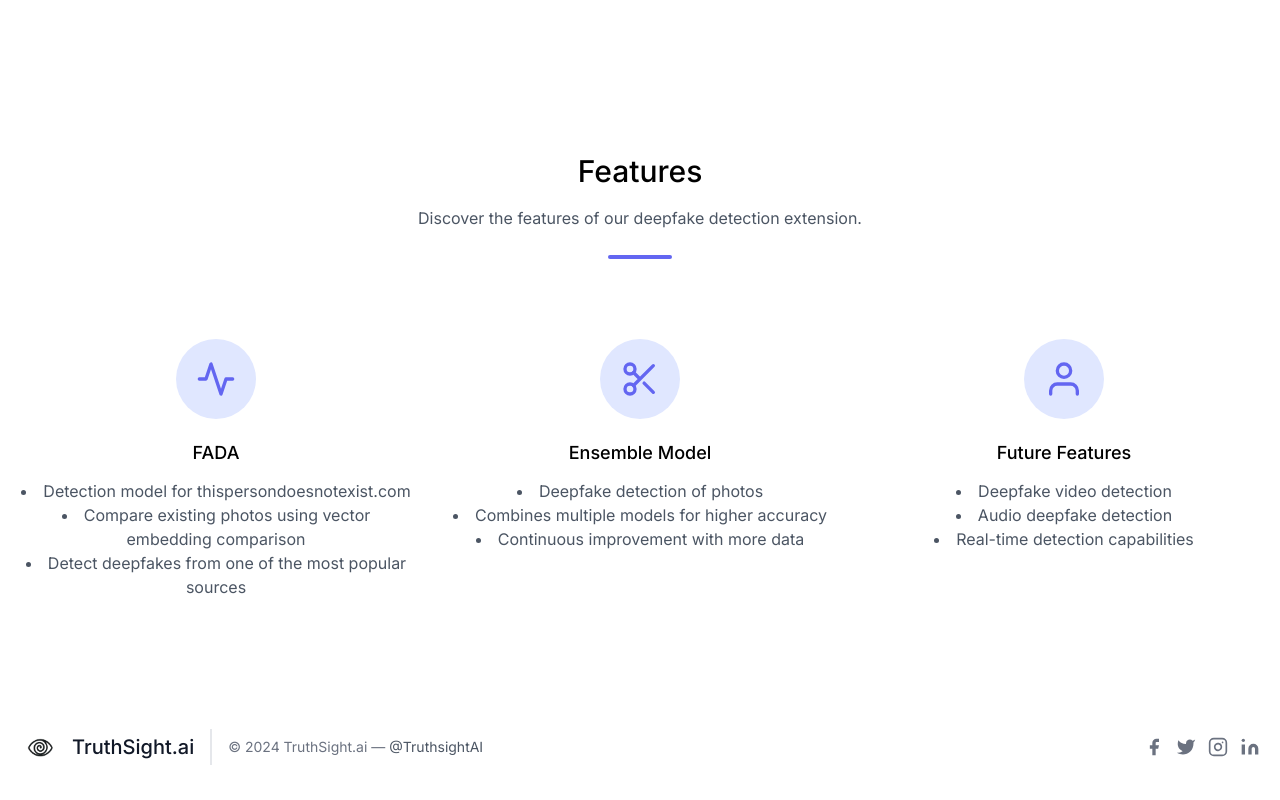
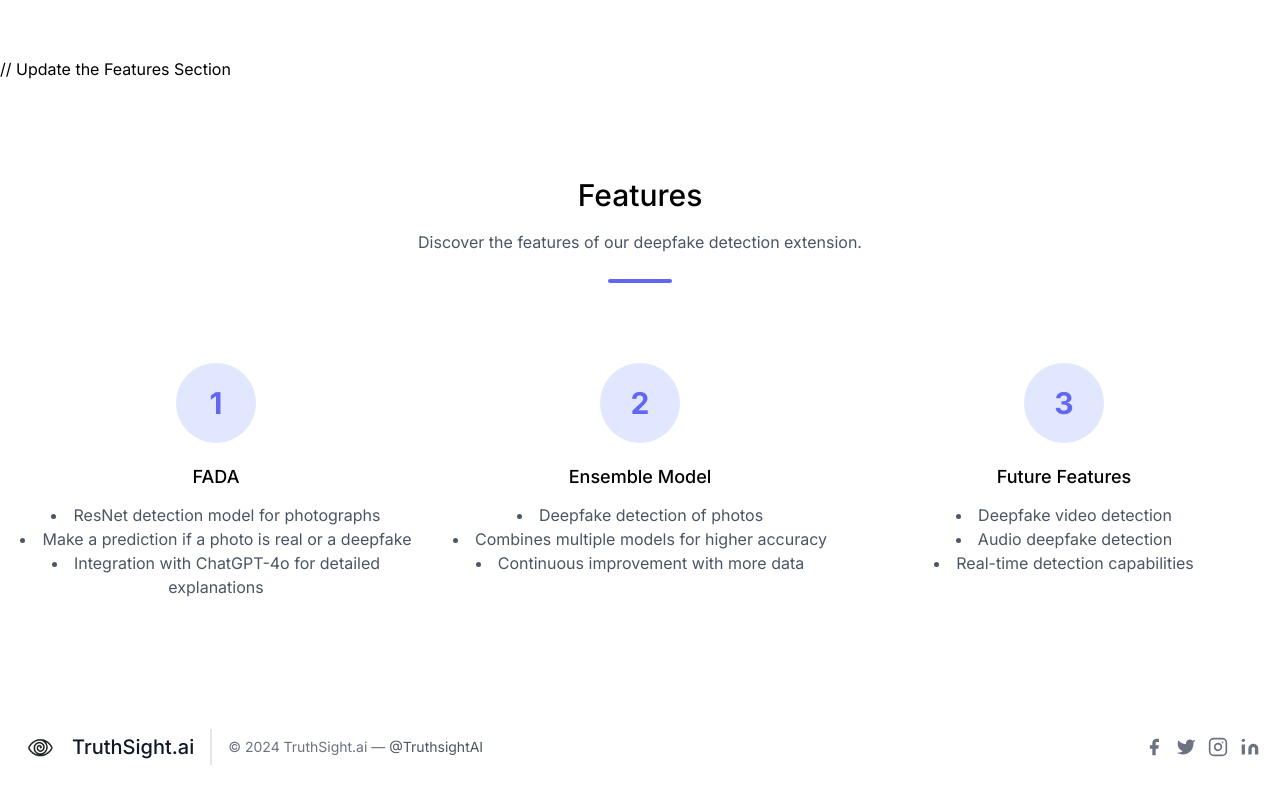
Before and after one commit to matthewlieb/truthsight-landing-page, a Next.js app: page / in a window 1280 px wide. Shown: the part 749-1549 px from the top of the page. Built offline with nearby package versions, Linux system fonts and the light colour scheme.

Commit message:
Update features section and ensure center alignment

```diff
--- a/app/page.tsx
+++ b/app/page.tsx
@@ -87,6 +87,7 @@ export default function Home() {
         </div>
       </section>
 
+      // Update the Features Section
       <section className="text-gray-600 body-font">
         <div className="container px-5 py-24 mx-auto">
           <div className="text-center mb-20">
@@ -98,29 +99,23 @@ export default function Home() {
               <div className="w-16 h-1 rounded-full bg-indigo-500 inline-flex"></div>
             </div>
           </div>
-          <div className="flex flex-wrap sm:-m-4 -mx-4 -mb-10 -mt-4 md:space-y-0 space-y-6">
+          <div className="flex flex-wrap sm:-m-4 -mx-4 -mb-10 -mt-4 md:space-y-0 space-y-6 justify-center">
             <div className="p-4 md:w-1/3 flex flex-col text-center items-center">
               <div className="w-20 h-20 inline-flex items-center justify-center rounded-full bg-indigo-100 text-indigo-500 mb-5 flex-shrink-0">
-                <svg fill="none" stroke="currentColor" strokeLinecap="round" strokeLinejoin="round" strokeWidth="2" className="w-10 h-10" viewBox="0 0 24 24">
-                  <path d="M22 12h-4l-3 9L9 3l-3 9H2"></path>
-                </svg>
+                <span className="text-3xl font-bold">1</span>
               </div>
               <div className="flex-grow">
                 <h2 className="text-black text-lg title-font font-medium mb-3">FADA</h2>
                 <ul className="list-disc list-inside">
-                  <li>Detection model for thispersondoesnotexist.com</li>
-                  <li>Compare existing photos using vector embedding comparison</li>
-                  <li>Detect deepfakes from one of the most popular sources</li>
+                  <li>ResNet detection model for photographs</li>
+                  <li>Make a prediction if a photo is real or a deepfake</li>
+                  <li>Integration with ChatGPT-4o for detailed explanations</li>
                 </ul>
               </div>
             </div>
             <div className="p-4 md:w-1/3 flex flex-col text-center items-center">
               <div className="w-20 h-20 inline-flex items-center justify-center rounded-full bg-indigo-100 text-indigo-500 mb-5 flex-shrink-0">
-                <svg fill="none" stroke="currentColor" strokeLinecap="round" strokeLinejoin="round" strokeWidth="2" className="w-10 h-10" viewBox="0 0 24 24">
-                  <circle cx="6" cy="6" r="3"></circle>
-                  <circle cx="6" cy="18" r="3"></circle>
-                  <path d="M20 4L8.12 15.88M14.47 14.48L20 20M8.12 8.12L12 12"></path>
-                </svg>
+                <span className="text-3xl font-bold">2</span>
               </div>
               <div className="flex-grow">
                 <h2 className="text-black text-lg title-font font-medium mb-3">Ensemble Model</h2>
@@ -133,10 +128,7 @@ export default function Home() {
             </div>
             <div className="p-4 md:w-1/3 flex flex-col text-center items-center">
               <div className="w-20 h-20 inline-flex items-center justify-center rounded-full bg-indigo-100 text-indigo-500 mb-5 flex-shrink-0">
-                <svg fill="none" stroke="currentColor" strokeLinecap="round" strokeLinejoin="round" strokeWidth="2" className="w-10 h-10" viewBox="0 0 24 24">
-                  <path d="M20 21v-2a4 4 0 00-4-4H8a4 4 0 00-4 4v2"></path>
-                  <circle cx="12" cy="7" r="4"></circle>
-                </svg>
+                <span className="text-3xl font-bold">3</span>
               </div>
               <div className="flex-grow">
                 <h2 className="text-black text-lg title-font font-medium mb-3">Future Features</h2>
@@ -150,6 +142,7 @@ export default function Home() {
           </div>
         </div>
       </section>
+
 
       <footer className="text-gray-600 body-font">
         <div className="container px-5 py-8 mx-auto flex items-center sm:flex-row flex-col">
```
